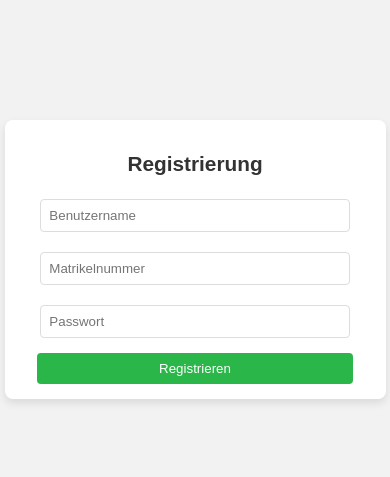
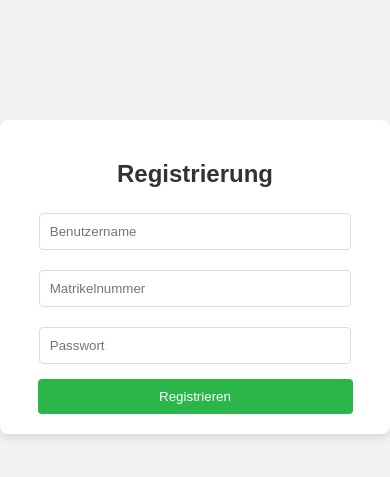
Before and after one commit to Fiegl/Sys1-Projekt-DVM2023, a Django app: template meine_app/templates/meine_app/register.html in a window 390 px wide. Shown: the part 162-639 px from the top of the page. Run offline with Django 3.2, Linux system fonts and the light colour scheme; the template is opened without the code that fills it, so the values that code supplies are empty; parts of the project's set-up code (start-up, migrations or seed data) failed here and were passed over.

Commit message:
Update register.css

```diff
--- a/static/register.css
+++ b/static/register.css
@@ -81,28 +81,3 @@ button:hover {
     display: block;
     color: #007bff;
 }
-
-/* Responsives Design für kleinere Bildschirme */
-@media (max-width: 600px) {
-    header h1 {
-        font-size: 1.2em;
-    }
-
-    .container {
-        padding: 15px;
-        max-width: 90%;
-    }
-
-    h2 {
-        font-size: 1.3em;
-    }
-
-    button {
-        padding: 8px;
-    }
-
-    input[type="text"],
-    input[type="password"] {
-        padding: 8px;
-    }
-}
```
